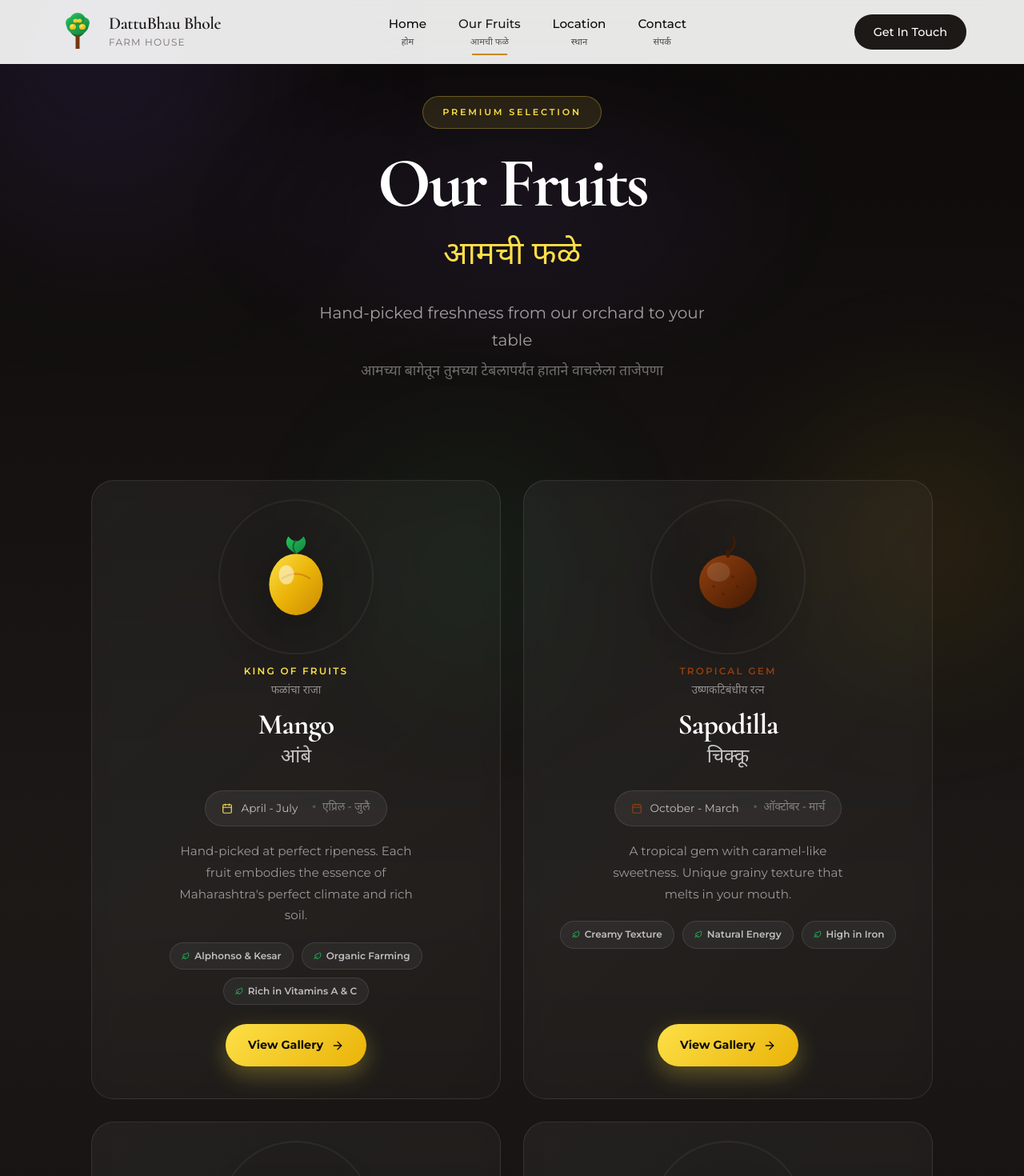
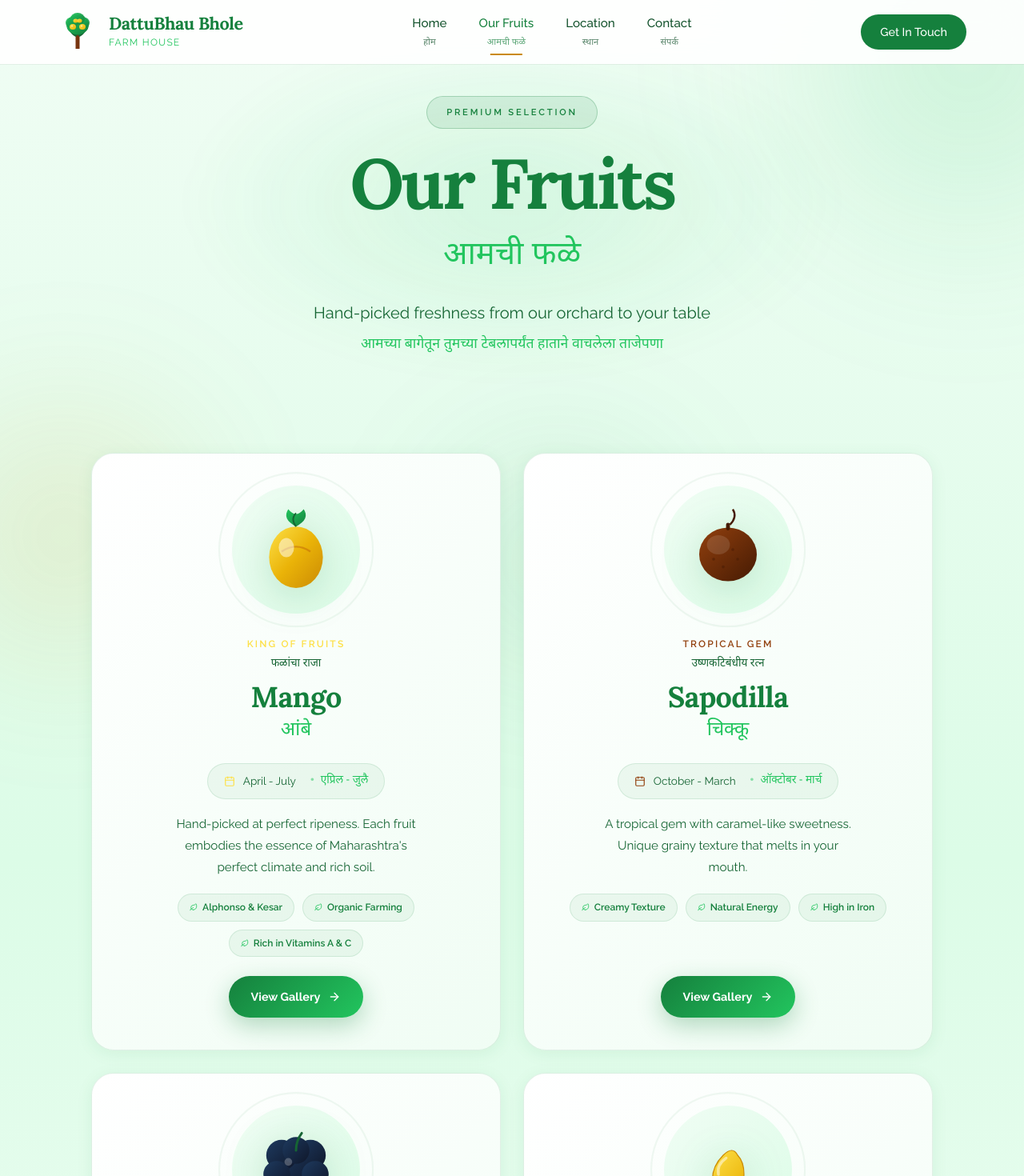
Before and after one commit to omkar783/farm-site, a Next.js app: page /fruits in a window 1280 px wide. Shown: the top 1470 px of the page at 80% size. Built offline with nearby package versions, Linux system fonts and the light colour scheme.

Commit message:
Premium organic redesign - light green/gold theme

```diff
--- a/src/app/fruits/page.module.css
+++ b/src/app/fruits/page.module.css
@@ -3,7 +3,7 @@
   overflow: hidden;
   position: relative;
   min-height: 100vh;
-  background: linear-gradient(180deg, #0C0A09 0%, #1C1917 50%, #0C0A09 100%);
+  background: linear-gradient(180deg, #F0FDF4 0%, #DCFCE7 50%, #F0FDF4 100%);
 }
 
 .bgOrbs {
@@ -24,16 +24,16 @@
   width: 600px;
   height: 600px;
   top: -200px;
-  left: -200px;
-  background: radial-gradient(circle, rgba(139, 92, 246, 0.15) 0%, transparent 70%);
+  right: -200px;
+  background: radial-gradient(circle, rgba(34, 197, 94, 0.2) 0%, transparent 70%);
 }
 
 .orb2 {
   width: 500px;
   height: 500px;
   top: 50%;
-  right: -150px;
-  background: radial-gradient(circle, rgba(234, 179, 8, 0.12) 0%, transparent 70%);
+  left: -150px;
+  background: radial-gradient(circle, rgba(202, 138, 4, 0.15) 0%, transparent 70%);
   animation-delay: -7s;
 }
 
@@ -41,8 +41,8 @@
   width: 400px;
   height: 400px;
   bottom: -100px;
-  left: 30%;
-  background: radial-gradient(circle, rgba(34, 197, 94, 0.1) 0%, transparent 70%);
+  right: 30%;
+  background: radial-gradient(circle, rgba(21, 128, 61, 0.15) 0%, transparent 70%);
   animation-delay: -14s;
 }
 
@@ -69,7 +69,7 @@
   transform: translate(-50%, -50%);
   width: 800px;
   height: 400px;
-  background: radial-gradient(ellipse, rgba(139, 92, 246, 0.1) 0%, transparent 70%);
+  background: radial-gradient(ellipse, rgba(34, 197, 94, 0.15) 0%, transparent 70%);
   filter: blur(40px);
   animation: heroPulse 8s ease-in-out infinite;
 }
@@ -91,11 +91,11 @@
   font-weight: 600;
   letter-spacing: 0.25em;
   text-transform: uppercase;
-  color: #FDE047;
+  color: #15803D;
   margin-bottom: 20px;
   padding: 10px 24px;
-  background: rgba(253, 224, 71, 0.1);
-  border: 1px solid rgba(253, 224, 71, 0.3);
+  background: rgba(21, 128, 61, 0.1);
+  border: 1px solid rgba(21, 128, 61, 0.25);
   border-radius: 50px;
 }
 
@@ -104,30 +104,30 @@
   font-weight: 700;
   letter-spacing: -0.04em;
   line-height: 1.1;
-  color: #FFF;
+  color: #15803D;
   margin-bottom: 8px;
-  font-family: 'Cormorant', Georgia, serif;
+  font-family: 'Lora', Georgia, serif;
 }
 
 .titleMarathi {
   font-size: clamp(1.5rem, 4vw, 2.5rem);
   font-weight: 500;
-  color: #FDE047;
+  color: #22C55E;
   margin-bottom: 20px;
   font-family: 'Noto Sans Devanagari', sans-serif;
 }
 
 .subtitle {
   font-size: clamp(1rem, 2vw, 1.25rem);
-  color: rgba(255, 255, 255, 0.6);
+  color: #166534;
   max-width: 500px;
   margin: 0 auto 8px;
-  font-family: 'Montserrat', sans-serif;
+  font-family: 'Raleway', sans-serif;
 }
 
 .subtitleMarathi {
   font-size: clamp(0.85rem, 1.5vw, 1.1rem);
-  color: rgba(255, 255, 255, 0.4);
+  color: #22C55E;
   font-family: 'Noto Sans Devanagari', sans-serif;
 }
 
@@ -148,15 +148,16 @@
 
 .card {
   position: relative;
-  background: linear-gradient(135deg, rgba(255,255,255,0.05) 0%, rgba(255,255,255,0.02) 100%);
+  background: linear-gradient(135deg, #FFFFFF 0%, #F0FDF4 100%);
   backdrop-filter: blur(10px);
   -webkit-backdrop-filter: blur(10px);
-  border: 1px solid rgba(255, 255, 255, 0.1);
+  border: 1px solid rgba(21, 128, 61, 0.12);
   border-radius: 28px;
   overflow: hidden;
   transition: all 0.5s cubic-bezier(0.4, 0, 0.2, 1);
   opacity: 0;
   transform: translateY(40px);
+  box-shadow: 0 4px 20px rgba(21, 128, 61, 0.08);
 }
 
 .cardLoaded {
@@ -168,9 +169,9 @@
 
 .card:hover {
   transform: translateY(-12px);
-  background: linear-gradient(135deg, rgba(255,255,255,0.08) 0%, rgba(255,255,255,0.04) 100%);
-  border-color: rgba(255, 255, 255, 0.2);
-  box-shadow: 0 30px 60px rgba(0, 0, 0, 0.4), 0 0 40px rgba(var(--accent), 0.15);
+  background: linear-gradient(135deg, #FFFFFF 0%, #DCFCE7 100%);
+  border-color: rgba(21, 128, 61, 0.25);
+  box-shadow: 0 30px 60px rgba(21, 128, 61, 0.15), 0 0 40px rgba(34, 197, 94, 0.1);
 }
 
 .card.clickable {
@@ -180,7 +181,7 @@
 .cardGlow {
   position: absolute;
   inset: 0;
-  background: radial-gradient(circle at 50% 0%, var(--accent, #FDE047) 0%, transparent 60%);
+  background: radial-gradient(circle at 50% 0%, var(--accent, #22C55E) 0%, transparent 60%);
   opacity: 0;
   transition: opacity 0.5s ease;
 }
@@ -194,7 +195,7 @@
   inset: 0;
   border: 2px solid transparent;
   border-radius: 28px;
-  background: linear-gradient(135deg, rgba(255,255,255,0.2) 0%, rgba(255,255,255,0.05) 50%) border-box;
+  background: linear-gradient(135deg, rgba(21, 128, 61, 0.25) 0%, rgba(34, 197, 94, 0.1) 50%) border-box;
   mask: linear-gradient(#fff 0 0) padding-box, linear-gradient(#fff 0 0);
   -webkit-mask: linear-gradient(#fff 0 0) padding-box, linear-gradient(#fff 0 0);
   mask-composite: exclude;
@@ -223,10 +224,12 @@
   width: 160px;
   height: 160px;
   margin: 0 auto 28px;
+  background: linear-gradient(135deg, #F0FDF4 0%, #DCFCE7 100%);
+  border-radius: 50%;
 }
 
 .iconWrap svg {
-  filter: drop-shadow(0 15px 35px rgba(0, 0, 0, 0.4));
+  filter: drop-shadow(0 10px 25px rgba(21, 128, 61, 0.2));
   transition: transform 0.5s cubic-bezier(0.4, 0, 0.2, 1);
 }
 
@@ -238,13 +241,13 @@
   position: absolute;
   width: 180px;
   height: 180px;
-  border: 2px solid rgba(255, 255, 255, 0.1);
+  border: 2px solid rgba(21, 128, 61, 0.1);
   border-radius: 50%;
   animation: ringPulse 4s ease-in-out infinite;
 }
 
 .card:hover .iconRing {
-  border-color: rgba(255, 255, 255, 0.2);
+  border-color: rgba(21, 128, 61, 0.25);
 }
 
 @keyframes ringPulse {
@@ -273,29 +276,29 @@
   font-weight: 600;
   letter-spacing: 0.18em;
   text-transform: uppercase;
-  color: var(--accent, #FDE047);
-  font-family: 'Montserrat', sans-serif;
+  color: var(--accent, #22C55E);
+  font-family: 'Raleway', sans-serif;
 }
 
 .cardTaglineMarathi {
   font-size: 0.85rem;
-  color: rgba(255, 255, 255, 0.5);
+  color: #166534;
   font-family: 'Noto Sans Devanagari', sans-serif;
 }
 
 .cardTitle {
   font-size: clamp(1.75rem, 3.5vw, 2.25rem);
   font-weight: 700;
-  color: #FFF;
+  color: #15803D;
   margin: 0;
   line-height: 1.2;
-  font-family: 'Cormorant', Georgia, serif;
+  font-family: 'Lora', Georgia, serif;
 }
 
 .cardTitleMarathi {
   font-size: clamp(1.25rem, 2.5vw, 1.5rem);
   font-weight: 500;
-  color: rgba(255, 255, 255, 0.75);
+  color: #22C55E;
   margin: 0 0 20px;
   font-family: 'Noto Sans Devanagari', sans-serif;
 }
@@ -305,21 +308,21 @@
   align-items: center;
   gap: 10px;
   padding: 10px 20px;
-  background: rgba(255, 255, 255, 0.06);
-  border: 1px solid rgba(255, 255, 255, 0.1);
+  background: rgba(21, 128, 61, 0.06);
+  border: 1px solid rgba(21, 128, 61, 0.12);
   border-radius: 50px;
   font-size: 0.85rem;
-  color: rgba(255, 255, 255, 0.7);
+  color: #166534;
   margin-bottom: 18px;
-  font-family: 'Montserrat', sans-serif;
+  font-family: 'Raleway', sans-serif;
 }
 
 .cardSeason svg {
-  color: var(--accent, #FDE047);
+  color: var(--accent, #22C55E);
 }
 
 .cardSeasonMarathi {
-  color: rgba(255, 255, 255, 0.4);
+  color: #22C55E;
   font-family: 'Noto Sans Devanagari', sans-serif;
 }
 
@@ -332,10 +335,10 @@
 .cardDesc {
   font-size: 0.95rem;
   line-height: 1.75;
-  color: rgba(255, 255, 255, 0.55);
+  color: #166534;
   margin: 0 0 20px;
   max-width: 320px;
-  font-family: 'Montserrat', sans-serif;
+  font-family: 'Raleway', sans-serif;
 }
 
 .cardHighlights {
@@ -351,13 +354,13 @@
   align-items: center;
   gap: 6px;
   padding: 6px 14px;
-  background: rgba(255, 255, 255, 0.05);
-  border: 1px solid rgba(255, 255, 255, 0.1);
+  background: rgba(21, 128, 61, 0.06);
+  border: 1px solid rgba(21, 128, 61, 0.12);
   border-radius: 50px;
   font-size: 0.75rem;
   font-weight: 600;
-  color: rgba(255, 255, 255, 0.7);
-  font-family: 'Montserrat', sans-serif;
+  color: #15803D;
+  font-family: 'Raleway', sans-serif;
   transition: all 0.3s ease;
 }
 
@@ -366,9 +369,9 @@
 }
 
 .card:hover .highlightTag {
-  background: rgba(255, 255, 255, 0.1);
-  border-color: rgba(255, 255, 255, 0.18);
-  color: #FFF;
+  background: rgba(21, 128, 61, 0.12);
+  border-color: rgba(21, 128, 61, 0.2);
+  color: #15803D;
 }
 
 .cardCta {
@@ -376,20 +379,20 @@
   align-items: center;
   gap: 10px;
   padding: 14px 28px;
-  background: linear-gradient(135deg, #FDE047 0%, #EAB308 100%);
+  background: linear-gradient(135deg, #15803D 0%, #22C55E 100%);
   border-radius: 50px;
   font-size: 0.9rem;
   font-weight: 700;
-  color: #0C0A09;
+  color: #FFFFFF;
   margin-top: auto;
   transition: all 0.4s ease;
-  font-family: 'Montserrat', sans-serif;
-  box-shadow: 0 10px 30px rgba(253, 224, 71, 0.3);
+  font-family: 'Raleway', sans-serif;
+  box-shadow: 0 10px 30px rgba(21, 128, 61, 0.3);
 }
 
 .card:hover .cardCta {
   transform: translateX(6px);
-  box-shadow: 0 15px 40px rgba(253, 224, 71, 0.5);
+  box-shadow: 0 15px 40px rgba(21, 128, 61, 0.4);
 }
 
 .cardCta svg {
--- a/src/app/globals.css
+++ b/src/app/globals.css
@@ -1,30 +1,29 @@
-@import url('https://fonts.googleapis.com/css2?family=Cormorant:wght@400;500;600;700&family=Montserrat:wght@300;400;500;600;700&family=Noto+Sans+Devanagari:wght@400;500;700&display=swap');
+@import url('https://fonts.googleapis.com/css2?family=Lora:wght@400;500;600;700&family=Raleway:wght@300;400;500;600;700&family=Noto+Sans+Devanagari:wght@400;500;700&display=swap');
 
 :root {
-  --primary: #1C1917;
-  --primary-light: #292524;
-  --secondary: #44403C;
+  --primary: #15803D;
+  --primary-light: #22C55E;
+  --secondary: #86EFAC;
   --cta: #CA8A04;
   --cta-hover: #A16207;
   --accent: #FDE047;
-  --background: #FAFAF9;
-  --background-alt: #F5F5F4;
-  --text-primary: #0C0A09;
-  --text-secondary: #44403C;
-  --text-muted: #78716C;
+  --background: #F0FDF4;
+  --background-alt: #DCFCE7;
+  --text-primary: #14532D;
+  --text-secondary: #166534;
+  --text-muted: #22C55E;
   --white: #FFFFFF;
-  --glass: rgba(255, 255, 255, 0.7);
-  --shadow-sm: 0 1px 2px rgba(0, 0, 0, 0.05);
-  --shadow: 0 4px 20px rgba(0, 0, 0, 0.08);
-  --shadow-lg: 0 10px 40px rgba(0, 0, 0, 0.12);
-  --shadow-hover: 0 20px 60px rgba(0, 0, 0, 0.15);
-  --radius-sm: 8px;
-  --radius: 12px;
-  --radius-lg: 20px;
+  --glass: rgba(255, 255, 255, 0.85);
+  --shadow-sm: 0 2px 8px rgba(21, 128, 61, 0.08);
+  --shadow: 0 4px 20px rgba(21, 128, 61, 0.12);
+  --shadow-lg: 0 10px 40px rgba(21, 128, 61, 0.15);
+  --shadow-hover: 0 20px 50px rgba(21, 128, 61, 0.2);
+  --radius-sm: 12px;
+  --radius: 16px;
+  --radius-lg: 24px;
   --radius-xl: 32px;
   --radius-full: 9999px;
-  --transition: all 0.4s cubic-bezier(0.25, 0.46, 0.45, 0.94);
-  --transition-slow: all 0.6s cubic-bezier(0.25, 0.46, 0.45, 0.94);
+  --transition: all 0.3s cubic-bezier(0.4, 0, 0.2, 1);
 }
 
 * {
@@ -44,14 +43,14 @@ body {
   flex-direction: column;
   color: var(--text-primary);
   background: var(--background);
-  font-family: 'Montserrat', 'Noto Sans Devanagari', sans-serif;
+  font-family: 'Raleway', 'Noto Sans Devanagari', sans-serif;
   -webkit-font-smoothing: antialiased;
   line-height: 1.7;
   overflow-x: hidden;
 }
 
 h1, h2, h3, h4, h5, h6 {
-  font-family: 'Cormorant', 'Noto Sans Devanagari', serif;
+  font-family: 'Lora', 'Noto Sans Devanagari', serif;
   font-weight: 600;
   line-height: 1.2;
   letter-spacing: -0.02em;
--- a/src/app/page.module.css
+++ b/src/app/page.module.css
@@ -11,7 +11,7 @@
   flex-direction: column;
   justify-content: center;
   overflow: hidden;
-  background: linear-gradient(135deg, #0C0A09 0%, #1C1917 50%, #0C0A09 100%);
+  background: linear-gradient(180deg, #F0FDF4 0%, #DCFCE7 50%, #F0FDF4 100%);
 }
 
 .heroBg {
@@ -63,7 +63,7 @@
 
 .heroNavTag {
   font-size: 0.75rem;
-  color: rgba(255, 255, 255, 0.5);
+  color: #22C55E;
   letter-spacing: 0.15em;
   text-transform: uppercase;
 }
@@ -100,14 +100,14 @@
   display: inline-flex;
   align-items: center;
   gap: 10px;
-  background: rgba(255, 255, 255, 0.05);
-  backdrop-filter: blur(20px);
-  border: 1px solid rgba(255, 255, 255, 0.1);
+  background: rgba(255, 255, 255, 0.8);
+  backdrop-filter: blur(10px);
+  border: 1px solid rgba(21, 128, 61, 0.15);
   padding: 12px 28px;
   border-radius: 50px;
-  color: rgba(255, 255, 255, 0.9);
+  color: #15803D;
   font-size: 0.8rem;
-  font-weight: 500;
+  font-weight: 600;
   letter-spacing: 0.1em;
 }
 
@@ -124,14 +124,10 @@
 
 .heroTitleLine {
   font-size: clamp(3rem, 10vw, 6rem);
-  font-weight: 600;
+  font-weight: 700;
   letter-spacing: -0.03em;
   line-height: 1.1;
-  background: linear-gradient(135deg, #FFF 0%, #FDE047 50%, #FFF 100%);
-  -webkit-background-clip: text;
-  -webkit-text-fill-color: transparent;
-  background-clip: text;
-  animation: titleShimmer 5s ease-in-out infinite;
+  color: #15803D;
 }
 
 @keyframes titleShimmer {
@@ -142,20 +138,20 @@
 .heroTitleMarathi {
   font-size: clamp(1.5rem, 4vw, 2.5rem);
   font-weight: 500;
-  color: rgba(255, 255, 255, 0.8);
+  color: #22C55E;
   margin-bottom: 24px;
 }
 
 .heroSubtitle {
   font-size: clamp(1rem, 2vw, 1.35rem);
-  color: rgba(255, 255, 255, 0.7);
+  color: #166534;
   margin-bottom: 8px;
-  font-weight: 300;
+  font-weight: 400;
 }
 
 .heroSubtitleMarathi {
   font-size: clamp(0.9rem, 1.5vw, 1rem);
-  color: rgba(255, 255, 255, 0.5);
+  color: #22C55E;
   margin-bottom: 48px;
 }
 
@@ -170,19 +166,19 @@
   display: inline-flex;
   align-items: center;
   gap: 12px;
-  background: linear-gradient(135deg, #CA8A04, #EAB308);
-  color: #0C0A09;
+  background: linear-gradient(135deg, #15803D, #22C55E);
+  color: #FFF;
   padding: 18px 42px;
   border-radius: 50px;
   font-weight: 600;
   font-size: 1.1rem;
-  box-shadow: 0 8px 40px rgba(202, 138, 4, 0.4);
+  box-shadow: 0 8px 30px rgba(21, 128, 61, 0.3);
   transition: all 0.4s ease;
 }
 
 .heroBtn:hover {
   transform: translateY(-4px);
-  box-shadow: 0 16px 60px rgba(202, 138, 4, 0.5);
+  box-shadow: 0 16px 50px rgba(21, 128, 61, 0.4);
 }
 
 .heroBtnoutline {
@@ -190,18 +186,19 @@
   align-items: center;
   gap: 12px;
   background: transparent;
-  color: #FFF;
+  color: #15803D;
   padding: 18px 42px;
   border-radius: 50px;
   font-weight: 600;
   font-size: 1.1rem;
-  border: 1px solid rgba(255, 255, 255, 0.2);
+  border: 2px solid #22C55E;
   transition: all 0.4s ease;
 }
 
 .heroBtnoutline:hover {
-  background: rgba(255, 255, 255, 0.08);
-  border-color: rgba(255, 255, 255, 0.4);
+  background: #22C55E;
+  color: #FFF;
+  border-color: #22C55E;
   transform: translateY(-4px);
 }
 
@@ -210,7 +207,7 @@
   justify-content: center;
   gap: 80px;
   padding: 60px 24px;
-  border-top: 1px solid rgba(255, 255, 255, 0.1);
+  border-top: 1px solid rgba(21, 128, 61, 0.15);
   margin-top: 60px;
 }
 
@@ -221,15 +218,15 @@
 }
 
 .heroStatNum {
-  font-family: 'Cormorant', serif;
+  font-family: 'Lora', serif;
   font-size: 2.5rem;
-  font-weight: 600;
-  color: #FDE047;
+  font-weight: 700;
+  color: #15803D;
 }
 
 .heroStatLabel {
   font-size: 0.8rem;
-  color: rgba(255, 255, 255, 0.5);
+  color: #166534;
   text-transform: uppercase;
   letter-spacing: 0.1em;
 }
@@ -244,7 +241,7 @@
 .scrollMouse {
   width: 26px;
   height: 42px;
-  border: 2px solid rgba(255, 255, 255, 0.3);
+  border: 2px solid #22C55E;
   border-radius: 13px;
   position: relative;
 }
@@ -256,7 +253,7 @@
   transform: translateX(-50%);
   width: 4px;
   height: 8px;
-  background: rgba(255, 255, 255, 0.6);
+  background: #22C55E;
   border-radius: 2px;
   animation: scrollAnim 2s infinite;
 }
--- a/src/components/Navbar.module.css
+++ b/src/components/Navbar.module.css
@@ -60,18 +60,18 @@
 }
 
 .logoText {
-  font-family: 'Cormorant', serif;
+  font-family: 'Lora', serif;
   font-size: 1.35rem;
-  font-weight: 600;
-  color: var(--primary);
+  font-weight: 700;
+  color: #15803D;
   letter-spacing: -0.02em;
   line-height: 1.2;
 }
 
 .logoSubtext {
-  font-family: 'Montserrat', sans-serif;
+  font-family: 'Raleway', sans-serif;
   font-size: 0.75rem;
-  color: var(--text-muted);
+  color: #22C55E;
   letter-spacing: 0.1em;
   text-transform: uppercase;
 }
```
